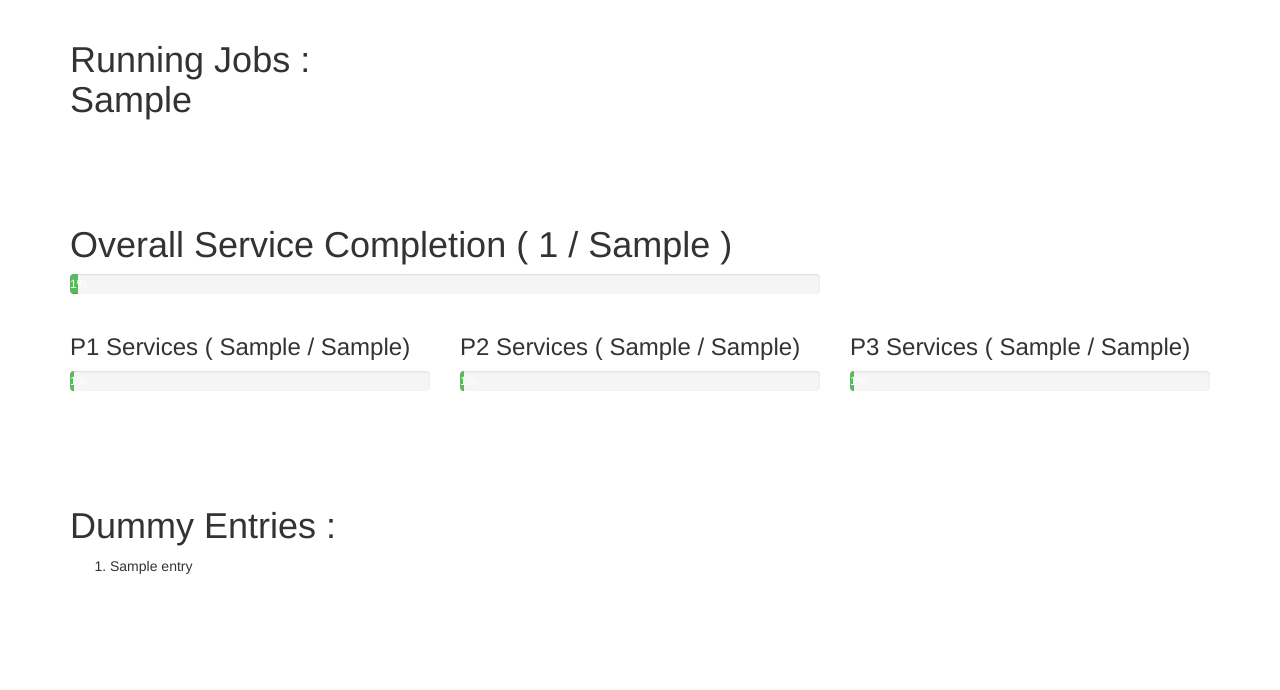
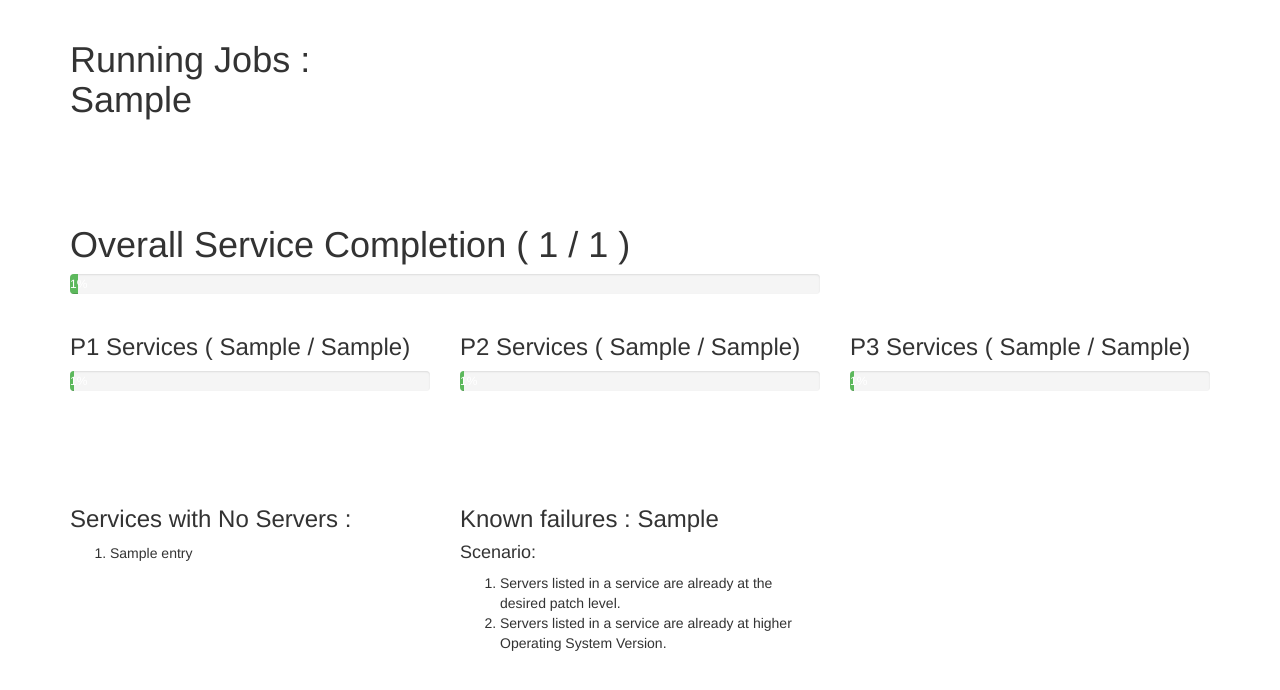
Before and after one commit to rickyari/simpleconfig, a Django app: template DashApp/templates/tsops_status.html in a window 1280 px wide. Shown: the part 52-742 px from the top of the page. Run offline with Django 3.2, Linux system fonts and the light colour scheme; the template is opened without the code that fills it: most values are stand-ins (such as "Sample title", 1, 10 or a date in 2020).

Commit message:
Displayed cleaned data

```diff
--- a/DashApp/templates/tsops_status.html
+++ b/DashApp/templates/tsops_status.html
@@ -12,7 +12,7 @@
 
   <div class="row">
     <div class="col-md-8" >
-    <h1>Overall Service Completion ( {{ progress_data.total_patched }} / {{ progress_data.tot_serv }} )</h1>
+    <h1>Overall Service Completion ( {{ progress_data.total_patched }} / {{ progress_data.total_services }} )</h1>
         <div class="progress">
             <div id="progress-bar" class="progress-bar progress-bar-success" role="progressbar" aria-valuenow="{{ total_services }}" aria-valuemin="0" aria-valuemax="{{ total_services}}"
 				style="width:{{ progress_data.tot_percent }}%">
@@ -57,16 +57,27 @@
             </div>
         </div>
     </div>
+
   </div>
 	<div class="row">
 		<div class="col-sm-4" >
-		<h1>Dummy Entries :</h1>
+		<h3>Services with No Servers :</h3>
 		<ol>
 		{% for entry in progress_data.dummy_entries %}
 			<li>{{entry}}</li>
 		{% endfor %}
 		</ol>
 		</div>
+		<div class="col-sm-4" >
+		<h3>Known failures : {{ progress_data.failed_services }}</h3>
+		<h4>Scenario:</h4>
+		<ol>
+		<li>Servers listed in a service are already at the desired patch level.</li>
+		<li>Servers listed in a service are already at higher Operating System Version.</li>
+		</div>
+	</div>
+
+
 	</div>
 </div>
 
```
Also changed, not shown: DashApp/scripts/ServiceCriticality.py (+6 -2 lines).
